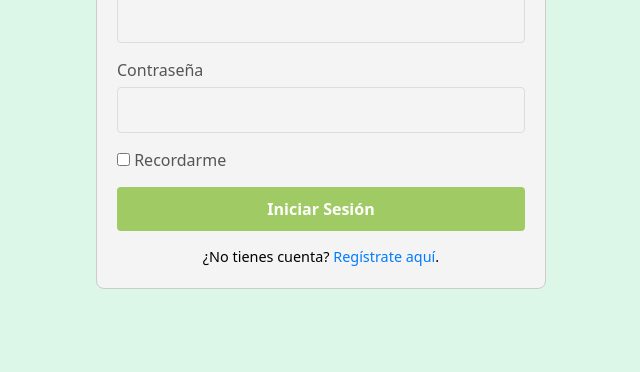
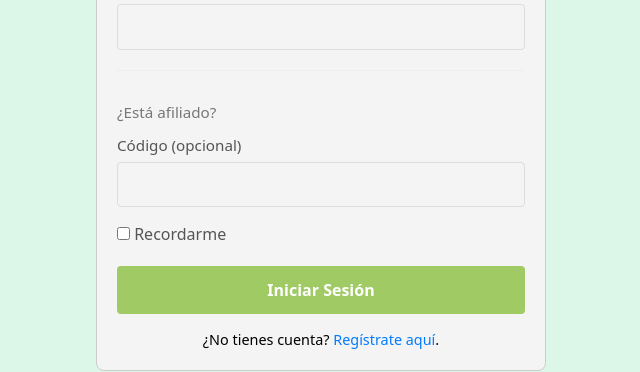
Before and after one commit to Grupo-4-Diseno-de-experimentos/frontend, an Angular app: page /login in a window 1280 px wide. Shown: the part 370-742 px from the top of the page, without its empty margins (319-959 px from the left). Built offline with nearby package versions, Linux system fonts and the light colour scheme.

Commit message:
feat: added nutritionist code textbox for login

```diff
--- a/src/app/auth/pages/login-page/login-page.component.css
+++ b/src/app/auth/pages/login-page/login-page.component.css
@@ -1,11 +1,20 @@
+.login-page-background {
+  background-color: #DCF6E7;
+  min-height: 100vh;
+  display: flex;
+  justify-content: center;
+  align-items: center;
+}
+
 .login-container {
   background-color: #f4f4f4;
   padding: 20px;
   border-radius: 8px;
-  width: 300px;
+  width: 450px;
   margin: 50px auto;
   text-align: center;
   border: 1px solid #ccc;
+  margin-top: 30px;
 }
 
 .logo-container {
@@ -32,6 +41,12 @@ h2 {
   text-align: left;
 }
 
+.remember-me {
+  margin-top: 15px;
+  margin-bottom: 20px;
+  text-align: left;
+}
+
 label {
   display: block;
   margin-bottom: 5px;
@@ -51,14 +66,14 @@ input[type="text"] {
 
 .error-message {
   color: #FF4500;
-  font-size: 0.8em;
-  margin-top: 5px;
+  font-size: 0.9em;
+  margin-top: 10px;
 }
 
 button[type="submit"] {
   background-color: #a0cb64;
   color: white;
-  padding: 10px 15px;
+  padding: 12px 15px;
   border: none;
   border-radius: 4px;
   cursor: pointer;
@@ -74,6 +89,35 @@ button[type="submit"]:hover {
   margin-top: 20px;
   padding-top: 15px;
   border-top: 1px solid #eee;
+  text-align: left;
+  margin-bottom: 15px;
+}
+
+.affiliate-section p {
+  margin-bottom: 10px;
+  font-size: 0.95em;
+  color: #777;
+}
+
+.affiliate-section .affiliate-code-group {
+  margin-bottom: 10px;
+}
+
+.affiliate-section label {
+  display: block;
+  margin-bottom: 5px;
+  color: #555;
+  font-size: 0.95em;
+}
+
+.affiliate-section input[type="text"] {
+  width: 100%;
+  padding: 10px;
+  border: 1px solid #ddd;
+  border-radius: 4px;
+  box-sizing: border-box;
+  color: #333;
+  font-size: 0.95em;
 }
 
 p {
@@ -89,21 +133,3 @@ a {
 a:hover {
   text-decoration: underline;
 }
-
-.login-page-background {
-  background-color: #DCF6E7;
-  min-height: 100vh;
-  display: flex;
-  justify-content: center;
-  align-items: center;
-}
-
-.login-container {
-  background-color: #f4f4f4;
-  padding: 20px;
-  border-radius: 8px;
-  width: 450px;
-  text-align: center;
-  border: 1px solid #ccc;
-  margin-top: 30px;
-}
--- a/src/app/auth/pages/login-page/login-page.component.html
+++ b/src/app/auth/pages/login-page/login-page.component.html
@@ -21,7 +21,15 @@
         </div>
       </div>
 
-      <div class="form-group">
+      <div class="affiliate-section">
+        <p>¿Está afiliado?</p>
+        <div class="form-group affiliate-code-group">
+          <label for="affiliateCode">Código (opcional)</label>
+          <input type="text" id="affiliateCode" name="affiliateCode" ngModel>
+        </div>
+      </div>
+
+      <div class="form-group remember-me">
         <label>
           <input type="checkbox" name="rememberMe" ngModel> Recordarme
         </label>
@@ -33,6 +41,7 @@
         ¿No tienes cuenta? <a routerLink="/register">Regístrate aquí</a>.
       </p>
 
+      <div *ngIf="errorMessage" class="error-message">{{ errorMessage }}</div>
     </form>
   </div>
 </div>
--- a/src/app/auth/pages/login-page/login-page.component.ts
+++ b/src/app/auth/pages/login-page/login-page.component.ts
@@ -1,8 +1,8 @@
 import { Component } from '@angular/core';
-import {Router, RouterLink} from '@angular/router';
+import { Router, RouterLink } from '@angular/router';
 import { FormsModule } from '@angular/forms';
 import { NgIf } from '@angular/common';
-import {AuthService} from '../../services/auth.service';
+import { AuthService } from '../../services/auth.service';
 
 @Component({
   selector: 'app-login-page',
@@ -20,16 +20,24 @@ export class LoginPageComponent {
   constructor(private router: Router, private authService: AuthService) { }
 
   onSubmit(formData: any) {
+    console.log('Datos de inicio de sesión:', formData);
+
     this.authService.login(formData).subscribe({
-      next: (response:any) => {
+      next: (response: any) => {
         console.log('Login exitoso: ', response);
-        this.router.navigate(['/']);
+        if (formData.affiliateCode) {
+          console.log('Código de afiliado:', formData.affiliateCode);
+
+          this.router.navigate(['/']);
+        } else {
+
+          this.router.navigate(['/']);
+        }
       },
-      error: (err) =>{
+      error: (err) => {
         console.error('Error en login', err);
-        this.errorMessage = 'Correo o contraseña incorrectos'
+        this.errorMessage = 'Correo o contraseña incorrectos';
       }
-    })
-
+    });
   }
 }
```
